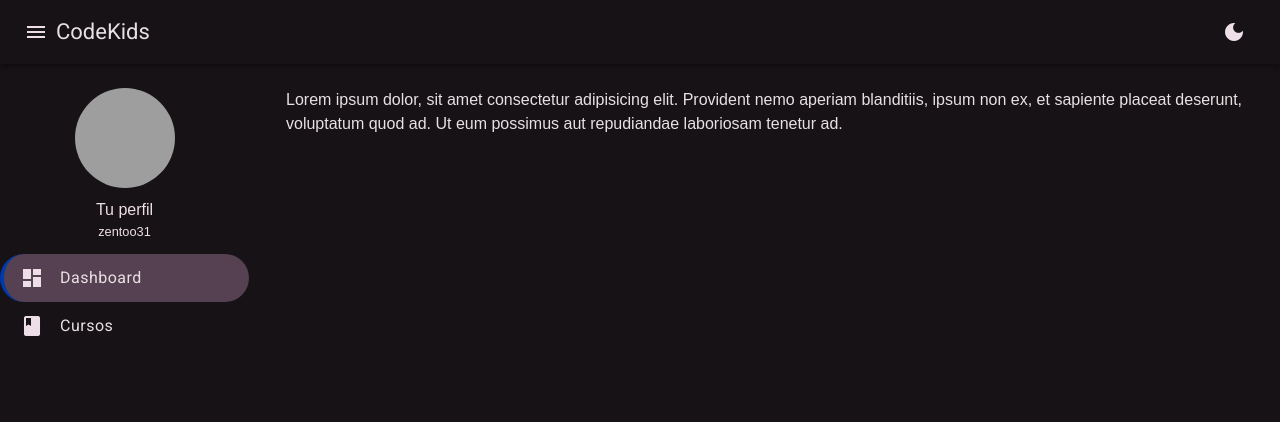
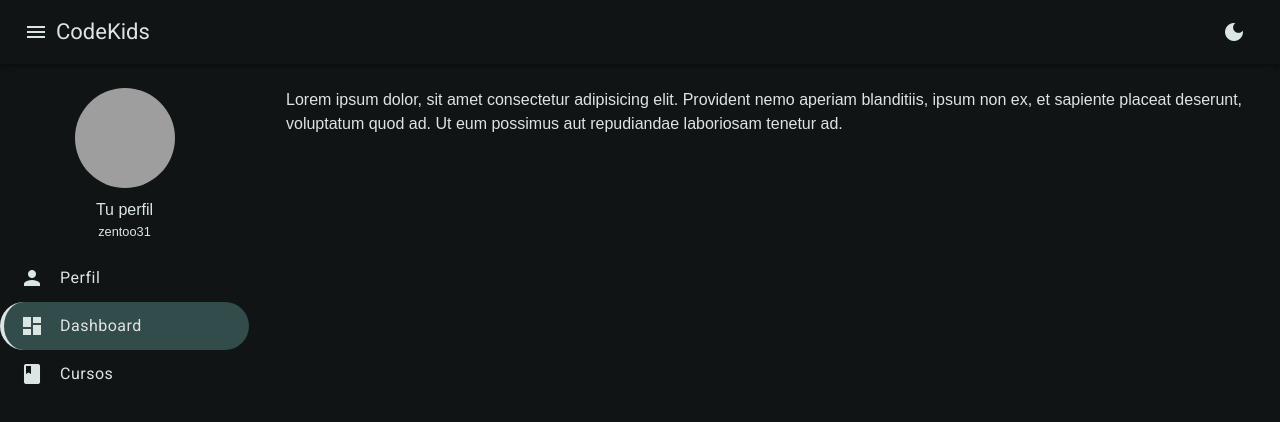
Before and after one commit to zentoo31/CodeKids, an Angular app: page /dashboard/dashboard-info in a window 1280 px wide. Shown: the top 422 px of the page. Built offline with nearby package versions, Linux system fonts and the light colour scheme; grey boxes are pictures that could not be loaded; a web font is replaced by a local one.

Commit message:
17/09/24

```diff
--- a/src/app/sidenav/sidenav.component.css
+++ b/src/app/sidenav/sidenav.component.css
@@ -36,6 +36,6 @@
 }
 
 .selected-menu-item{
-    border-left-color: var(--primary-color);
+    border-left-color: var(--text-gradient);
     background: rgba(0, 0, 0, 0.05);
 }
--- a/src/app/sidenav/sidenav.component.ts
+++ b/src/app/sidenav/sidenav.component.ts
@@ -23,6 +23,11 @@ export class SidenavComponent {
 
   menuItem = signal<MenuItem[]>([
     {
+      icon: 'person',
+      label: 'Perfil',
+      route: '/dashboard/profile'
+    },
+    {
       icon: 'dashboard',
       label: 'Dashboard',
       route: '/dashboard/dashboard-info'
--- a/src/custom-theme.scss
+++ b/src/custom-theme.scss
@@ -5,18 +5,18 @@
 $CodeKids-theme: mat.define-theme((
   color: (
     theme-type: dark,
-    primary: mat.$magenta-palette,
+    primary: mat.$cyan-palette,
     tertiary: mat.$violet-palette,
   ),
   density: (
     scale: 0,
-  )
+  ),
 ));
 
 $light-theme: mat.define-theme((
   color: (
     theme-type: light,
-    primary: mat.$magenta-palette,
+    primary: mat.$cyan-palette,
     tertiary: mat.$violet-palette,
   )
 ));
--- a/src/styles.css
+++ b/src/styles.css
@@ -5,4 +5,5 @@ body { margin: 0;   font-family: "SUSE", sans-serif;}
 
 :root{
     --primary-color: #0039A9;
+    --text-gradient: linear-gradient(to right, #a78bfa, #ec4899);
 }
```
Also changed, not shown: src/app/dashboard/dashboard.component.css (line endings or trailing spaces).
